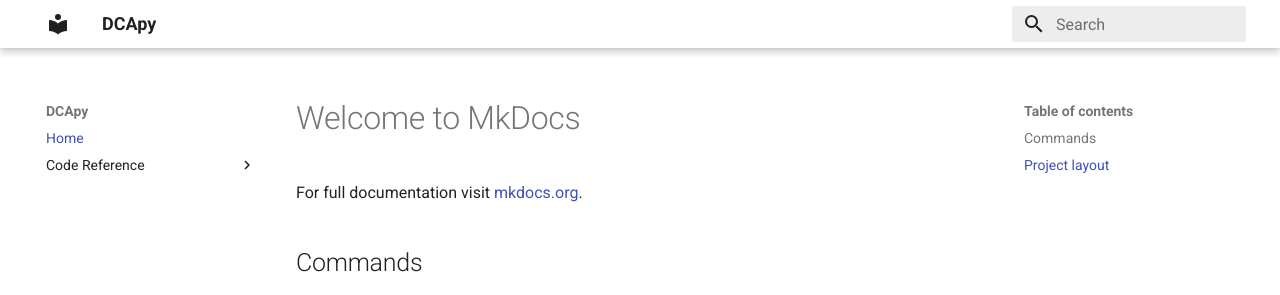
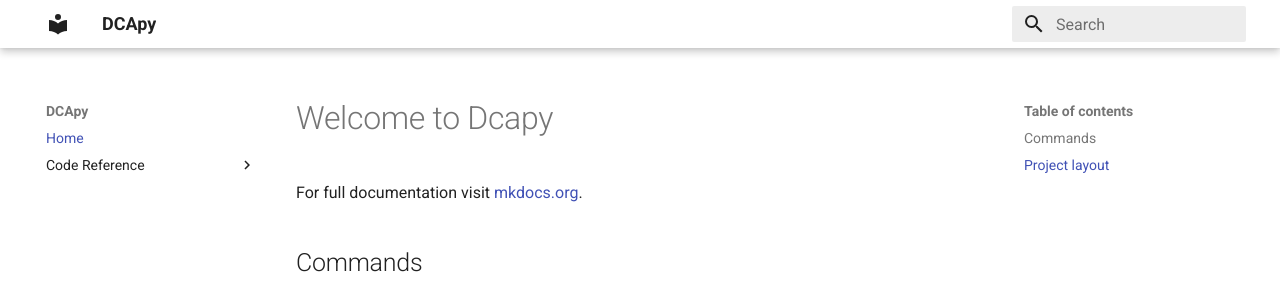
Before and after one commit to scuervo91/dcapy, an MkDocs documentation site: the page built from docs/index.md, in a window 1280 px wide. Shown: the top 295 px of the page. Built offline with MkDocs 1.6.1 and Material for MkDocs 9.7.7, drawn with Linux system fonts in a browser that asks for light colours.

Commit message:
test commit 2nd remote

```diff
--- a/docs/index.md
+++ b/docs/index.md
@@ -1,4 +1,4 @@
-# Welcome to MkDocs
+# Welcome to Dcapy
 
 For full documentation visit [mkdocs.org](https://www.mkdocs.org).
 
```
